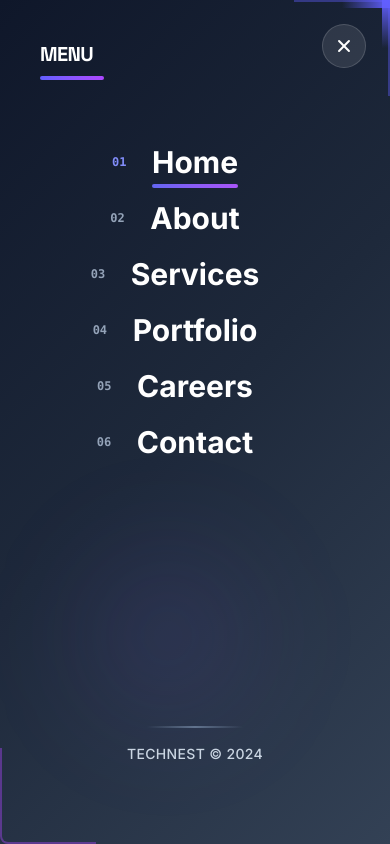
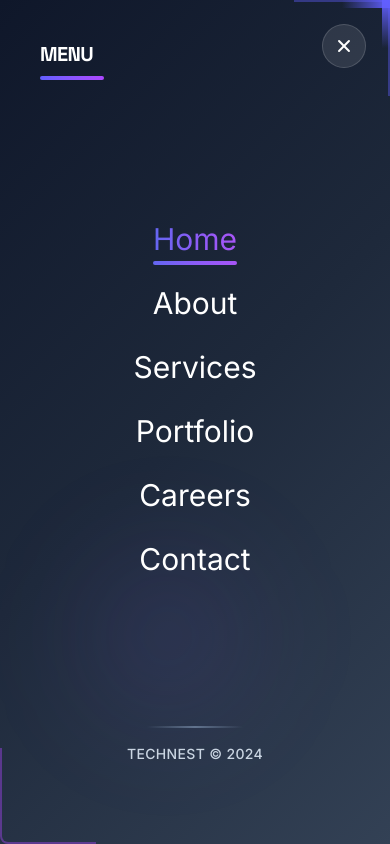
Before and after one commit to samiksha-2005/TechNest, a React (Vite) app: page / in a window 390 px wide. Shown: the top 844 px of the page. Built offline with nearby package versions, Linux system fonts and the light colour scheme.

Commit message:
fixed menubar

```diff
--- a/src/components/MenuBar.jsx
+++ b/src/components/MenuBar.jsx
@@ -163,14 +163,14 @@
             <div className="w-16 h-1 bg-linear-to-r from-indigo-500 to-purple-500 mt-2 rounded-full"></div>
           </div>
 
-          <nav className="menu-scrollbar-hide mt-20 flex min-h-0 w-full flex-1 flex-col items-center gap-5 overflow-y-auto overscroll-contain px-2 pb-10 sm:gap-7 md:gap-8 sm:pb-14">
+          <nav className="menu-scrollbar-hide mt-20 flex min-h-0 w-full flex-1 flex-col items-center justify-center gap-7 overflow-y-auto overscroll-contain px-2 pb-10 sm:gap-7 md:gap-8 sm:pb-14">
             {navLinks.map((link, index) => (
               <Link
                 key={link.path}
                 to={link.path}
                 ref={(el) => (linksRef.current[index] = el)}
                 onClick={(event) => handleLinkClick(link.path, event)}
-                className="menu-link group relative text-3xl sm:text-4xl md:text-5xl font-bold transition-all duration-300"
+                className="menu-link group relative text-3xl sm:text-4xl md:text-5xl font-normal transition-all duration-300"
                 style={{
                   fontFamily: 'var(--font-family-heading)',
                   color: '#ffffff',
@@ -179,17 +179,30 @@
                     : '3px 3px 6px rgba(0, 0, 0, 0.5)'
                 }}
               >
-                <span
+                {/* <span
                   className="absolute -left-10 sm:-left-12 top-1/2 -translate-y-1/2 text-xs sm:text-sm font-mono transition-colors duration-300"
                   style={{
                     color: location.pathname === link.path ? '#818cf8' : '#94a3b8'
                   }}
                 >
                   0{index + 1}
-                </span>
+                </span> */}
 
                 <span className="relative inline-block">
-                  <span className="text-white transition-opacity duration-300 group-hover:opacity-90">
+                  <span
+                    className="transition-opacity duration-300 group-hover:opacity-90"
+                    style={
+                      location.pathname === link.path
+                        ? {
+                            background: 'linear-gradient(90deg, #6366f1, #8b5cf6, #a855f7)',
+                            WebkitBackgroundClip: 'text',
+                            WebkitTextFillColor: 'transparent',
+                            backgroundClip: 'text',
+                            color: 'transparent'
+                          }
+                        : { color: '#ffffff' }
+                    }
+                  >
                     {link.name}
                   </span>
 
```
